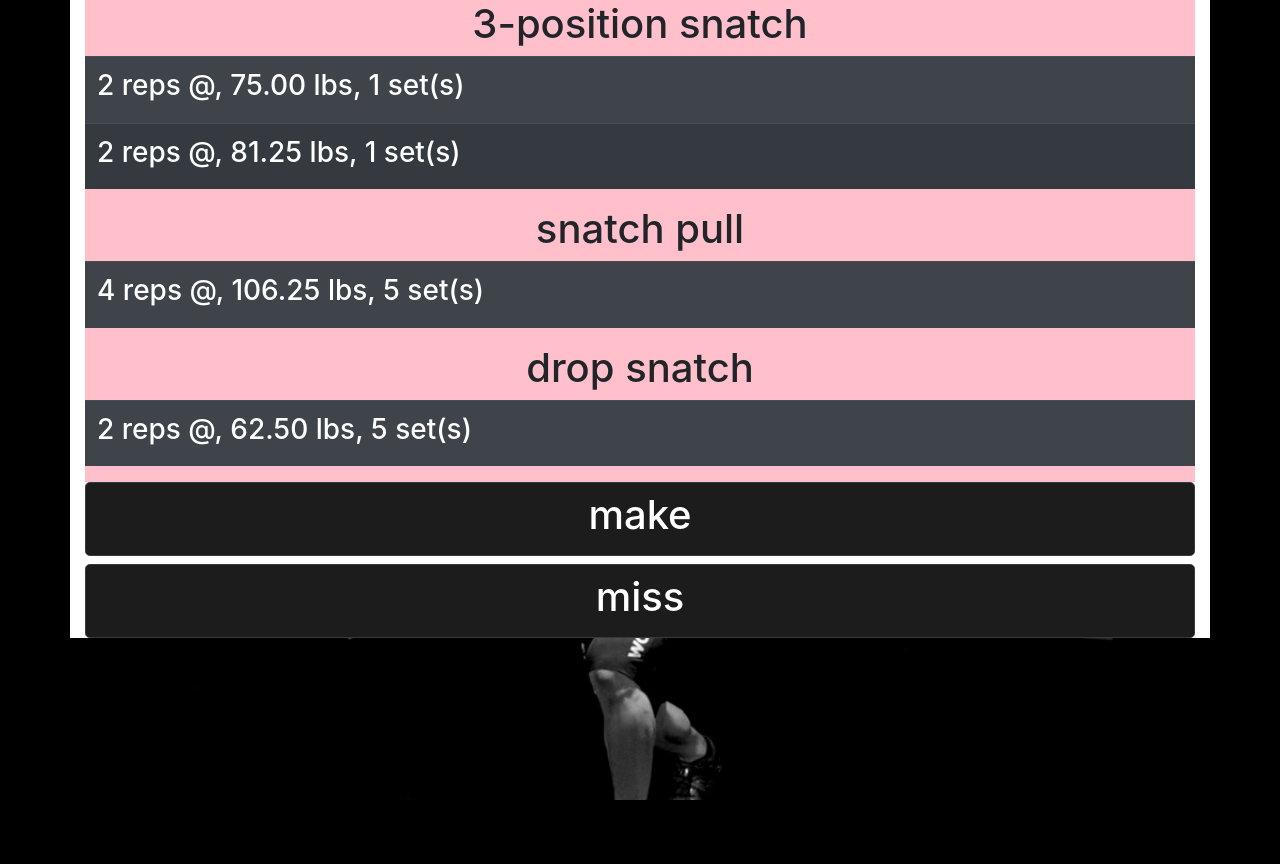
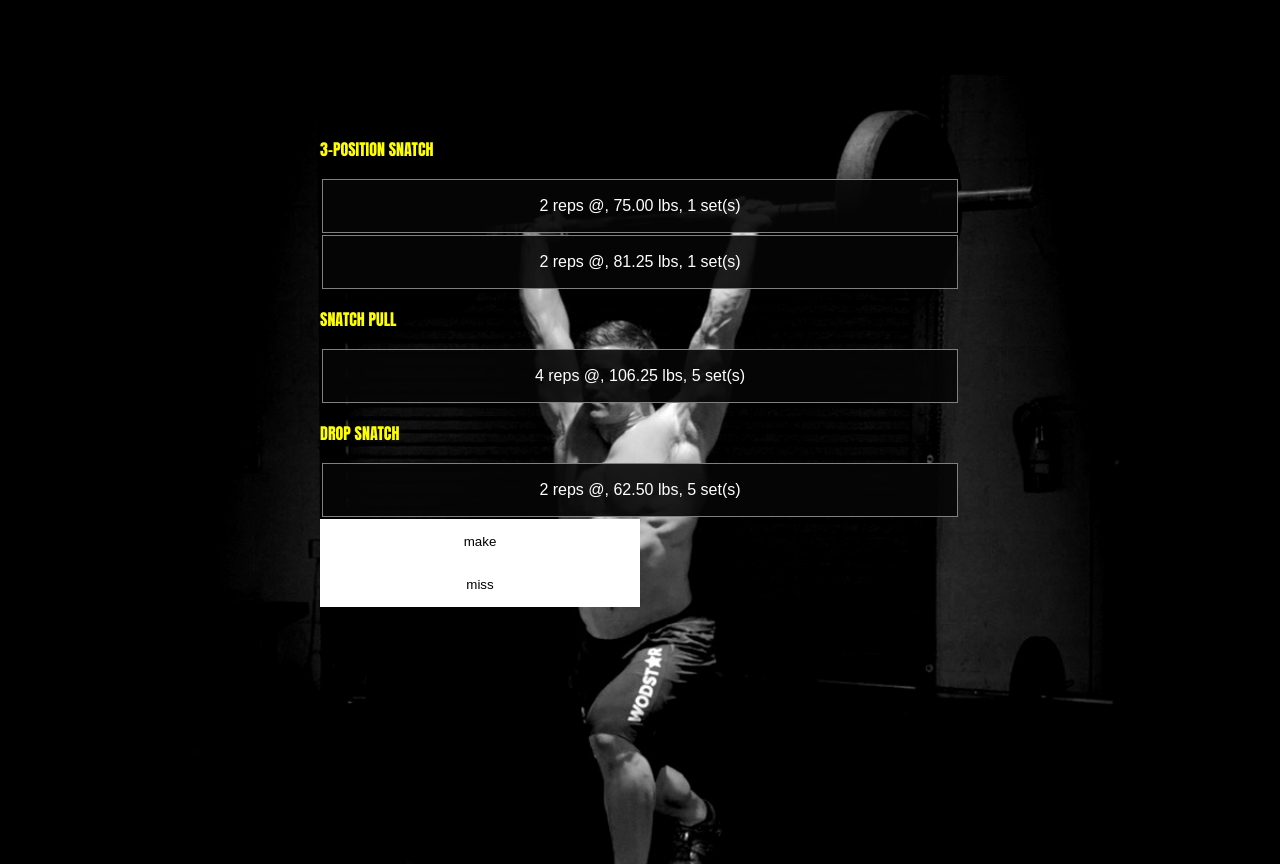
Before and after one commit to harrisonBarnett/wl_, a Flask app: page /snatch in a window 1280 px wide. Before the commit the page ends 800 px from the top, so only its background shows below. Run offline with Flask 2, Linux system fonts and the light colour scheme; a user stored in the database is signed in; some libraries are stand-ins or nearby versions.

Commit message:
Replace bootstrap with custom styling snatch.html

```diff
--- a/website/static/css/session.css
+++ b/website/static/css/session.css
@@ -3,24 +3,73 @@ html {
 }
 
 body {
+    margin: 0;
+    padding: 0;
     height: 100vh;
     background-image: url("../images/jerk_bg.jpg");
+    background-repeat: no-repeat;
     background-position: top;
-    background-repeat: no-repeat;
-    background-size: 100%;
+    background-size: 200%;
 
 }
 
 .container {
-    background: white;
-    width: 50vw;
+    width: 75vw;
     margin: 0 auto;
+    margin-top: 4em;
+
 }
 
 .table-container {
-    background: pink;
+    height: 75vh;
     display: flex;
     flex-direction: column;
     justify-content: center;
     align-items: center;
 }
+
+.set-title {
+    width: 100%;
+    margin: 0;
+    padding: 1em 0;
+    font-family: impact;
+    color: yellow;
+}
+
+
+
+table {
+    width: 100%;
+    text-align: center;
+}
+
+tr {
+    background: rgba(6, 6, 6, .9);
+    width: 100%;
+}
+td {
+    border: 1px solid gray;
+}
+td p {
+    font-family: Arial;
+    color: white;
+}
+button {
+    width: 25vw;
+    border: none;
+    background: white;
+    cursor: pointer;
+
+}
+
+@media only screen and (min-width: 800px) {
+
+    body {
+        background-size: 100%;
+    }
+
+    .container {
+        width: 50vw;
+    }
+
+}
--- a/website/templates/session-base.html
+++ b/website/templates/session-base.html
@@ -1,7 +1,6 @@
 <!DOCTYPE html>
 <html lang="en">
 <head>
-    <!-- boilerplate achieved by !+TAB when starting a new html file -->
     <meta charset="UTF-8">
     <meta http-equiv="X-UA-Compatible" content="IE=edge">
     <meta name="viewport" content="width=device-width, initial-scale=1.0">
@@ -13,31 +12,21 @@
     href= "{{ url_for('static',filename='css/session.css') }}"
     />
 
-    <!-- bootstrap stylesheets for making the site pretty, literally just copy/paste-->
-    <link
-      rel="stylesheet"
-      href="https://stackpath.bootstrapcdn.com/bootstrap/4.4.1/css/bootstrap.min.css"
-      integrity="sha384-Vkoo8x4CGsO3+Hhxv8T/Q5PaXtkKtu6ug5TOeNV6gBiFeWPGFN9MuhOf23Q9Ifjh"
-      crossorigin="anonymous"
-    />
-    <link
-      rel="stylesheet"
-      href="https://stackpath.bootstrapcdn.com/font-awesome/4.7.0/css/font-awesome.min.css"
-      crossorigin="anonymous"
-    />
-
-    <!-- can be overridden in templates that inherit this template -->
     <title>{% block title %} base template {% endblock %}</title>
 </head>
     <body>
-        <!-- boostrap overrides -->
-        <style type="text/css">
-            button { background: rgb(28, 28, 28) !important; }
-        </style>
-        <style type="text/css">
-            html { background: rgb(0, 0, 0) !important; } /* Adding !important forces the browser to overwrite the default style applied by Bootstrap */
-         </style>
 
+        <div class="container">
+            {% block body %}
+
+            {% endblock %}
+        </div>
+
+
+        <script
+        type="text/javascript"
+        src="{{url_for('static', filename='index.js')}}"
+        ></script>
 
     <!-- redirects to session page after button click confirmation -->
     <script>
@@ -68,34 +57,5 @@
         }
     </script>
 
-
-        <div class="container">
-            {% block body %}
-
-            {% endblock %}
-        </div>
-
-
-        <script
-        src="https://code.jquery.com/jquery-3.2.1.slim.min.js"
-        integrity="sha384-KJ3o2DKtIkvYIK3UENzmM7KCkRr/rE9/Qpg6aAZGJwFDMVNA/GpGFF93hXpG5KkN"
-        crossorigin="anonymous"
-        ></script>
-        <script
-        src="https://cdnjs.cloudflare.com/ajax/libs/popper.js/1.12.9/umd/popper.min.js"
-        integrity="sha384-ApNbgh9B+Y1QKtv3Rn7W3mgPxhU9K/ScQsAP7hUibX39j7fakFPskvXusvfa0b4Q"
-        crossorigin="anonymous"
-        ></script>
-        <script
-        src="https://maxcdn.bootstrapcdn.com/bootstrap/4.0.0/js/bootstrap.min.js"
-        integrity="sha384-JZR6Spejh4U02d8jOt6vLEHfe/JQGiRRSQQxSfFWpi1MquVdAyjUar5+76PVCmYl"
-        crossorigin="anonymous"
-        ></script>
-        <!-- url_for provides the filepath to the 'static' folder containing custom .js -->
-        <script
-        type="text/javascript"
-        src="{{url_for('static', filename='index.js')}}"
-        ></script>
-
     </body>
 </html>
--- a/website/templates/snatch.html
+++ b/website/templates/snatch.html
@@ -5,51 +5,50 @@
 {% block body %}
 
     <div class="table-container">
-        <h1>3-position snatch</h1>
+        <p class="set-title">3-POSITION SNATCH</p>
         <table class="table table-dark table-striped">
             {% for set in three_position %}
                 <tr>
                     <td>
-                        <h3>
+                        <p>
                             {{ set[0] }} reps @,
                             {{ "%.2f"|format(set[1] * max) }} lbs,
                             {{ set[2] }} set(s)
-                        </h3>
+                        </p>
                     </td>
                 </tr>
             {% endfor %}
         </table>
 
-        <h1>snatch pull</h1>
+        <p class="set-title">SNATCH PULL</p>
         <table class="table table-dark table-striped">
             {% for set in snatch_pull %}
                 <tr>
                     <td>
-                        <h3>
+                        <p>
                             {{ set[0] }} reps @,
                             {{ "%.2f"|format(set[1] * max) }} lbs,
                             {{ set[2] }} set(s)
-                        </h3>
+                        </p>
                     </td>
                 </tr>
             {% endfor %}
         </table>
 
-        <h1>drop snatch</h1>
+        <p class="set-title">DROP SNATCH</h1>
         <table class="table table-dark table-striped">
             {% for set in drop_snatch %}
                 <tr>
                     <td>
-                        <h3>
+                        <p>
                             {{ set[0] }} reps @,
                             {{ "%.2f"|format(set[1] * max) }} lbs,
                             {{ set[2] }} set(s)
-                        </h3>
+                        </p>
                     </td>
                 </tr>
             {% endfor %}
         </table>
-    </div>
 
         <div class="button-group-container">
             <form  class="button-group" method="POST">
@@ -60,7 +59,7 @@
                 onclick="return confirm('submit lift?')"
                 name="make_lift"
                 >
-            <h1>make</h1>
+                <p>make</p>
                 </button>
 
                 <button
@@ -70,9 +69,12 @@
                 onclick="go_home()"
                 name="miss_lift"
                 >
-            <h1>miss</h1>
+                <p>miss</p>
                 </button>
             </form>
         </div>
+    </div>
+
+
 
 {% endblock %}
```
Lines whose indentation alone changed are shown as unchanged.
